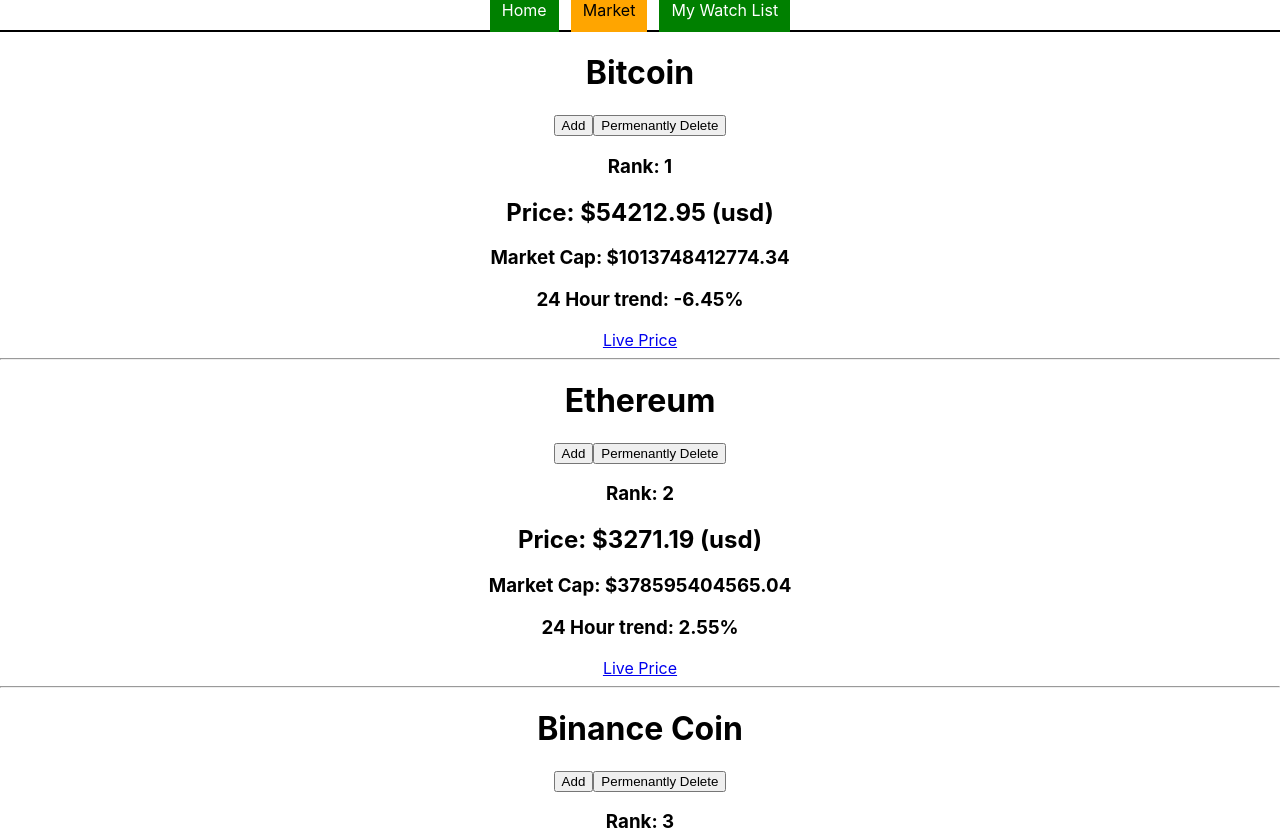
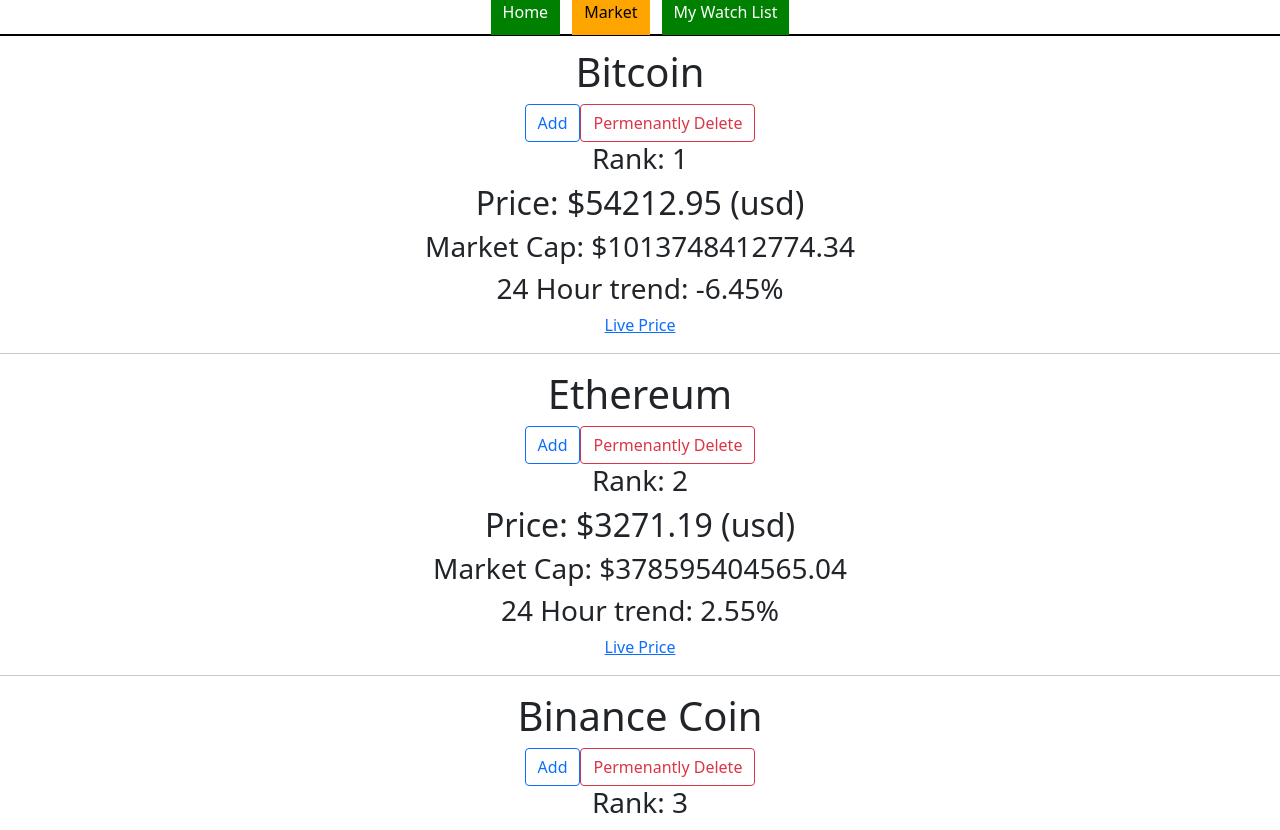
Before and after one commit to xiaochenx/project-2-crypto-wallet, a React (Create React App) app in the folder crypto-wallet/: page /market in a window 1280 px wide. Shown: the top 830 px of the page. Built offline with nearby package versions, Linux system fonts and the light colour scheme; data requests are answered from the project's data file.

Commit message:
added detailed README.md

```diff
--- a/crypto-wallet/db.json
+++ b/crypto-wallet/db.json
@@ -121,13 +121,73 @@
       "watchList": false
     },
     {
-      "id": "chainlink-1",
-      "name": "Chainlink-1",
-      "rank": "12",
-      "price": "48.71",
-      "marketCap": "20410983630.19",
-      "ChangePercent24Hr": "3.40",
-      "livePrice": "https://etherscan.io/token/0x514910771af9ca656af840dff83e8264ecf986ca",
+      "id": "vechain",
+      "name": "VeChain",
+      "rank": "13",
+      "price": "0.23",
+      "marketCap": "14920732629.27",
+      "ChangePercent24Hr": "3.02",
+      "livePrice": "https://explore.veforge.com/",
+      "watchList": false
+    },
+    {
+      "id": "stellar",
+      "name": "Stellar",
+      "rank": "14",
+      "price": "0.62",
+      "marketCap": "14476284760.45",
+      "ChangePercent24Hr": "1.09",
+      "livePrice": "https://dashboard.stellar.org/",
+      "watchList": false
+    },
+    {
+      "id": "usd-coin",
+      "name": "USD Coin",
+      "rank": "15",
+      "price": "1.00",
+      "marketCap": "14408881197.51",
+      "ChangePercent24Hr": "0.01",
+      "livePrice": "https://etherscan.io/token/0xa0b86991c6218b36c1d19d4a2e9eb0ce3606eb48",
+      "watchList": false
+    },
+    {
+      "id": "ethereum-classic",
+      "name": "Ethereum Classic",
+      "rank": "16",
+      "price": "118.68",
+      "marketCap": "13804651728.78",
+      "ChangePercent24Hr": "-6.70",
+      "livePrice": "http://gastracker.io/",
+      "watchList": false
+    },
+    {
+      "id": "solana",
+      "name": "Solana",
+      "rank": "17",
+      "price": "44.38",
+      "marketCap": "12101221227.72",
+      "ChangePercent24Hr": "-0.827",
+      "livePrice": "https://explorer.solana.com/",
+      "watchList": false
+    },
+    {
+      "id": "theta",
+      "name": "THETA",
+      "rank": "18",
+      "price": "11.89",
+      "marketCap": "11897119348.07",
+      "ChangePercent24Hr": "-3.69",
+      "livePrice": "https://etherscan.io/token/0x3883f5e181fccaF8410FA61e12b59BAd963fb645",
+      "watchList": false
+    },
+    {
+      "id": "tron",
+      "name": "TRON",
+      "rank": "19",
+      "price": "0.14",
+      "marketCap": "10212607443.62",
+      "ChangePercent24Hr": "-1.34",
+      "livePrice": "https://tronscan.org/#/",
       "watchList": false
     }
   ]
--- a/crypto-wallet/package.json
+++ b/crypto-wallet/package.json
@@ -6,7 +6,9 @@
     "@testing-library/jest-dom": "^5.12.0",
     "@testing-library/react": "^11.2.6",
     "@testing-library/user-event": "^12.8.3",
+    "bootstrap": "^5.0.0",
     "react": "^17.0.2",
+    "react-bootstrap": "^1.5.2",
     "react-dom": "^17.0.2",
     "react-router-dom": "^5.2.0",
     "react-scripts": "4.0.3",
--- a/crypto-wallet/src/App.js
+++ b/crypto-wallet/src/App.js
@@ -1,5 +1,6 @@
 import React,{useState, useEffect} from 'react'
 import './App.css';
+import 'bootstrap/dist/css/bootstrap.min.css'
 
 import NavBar from './components/NavBar'
 import Market from './containers/Market'
--- a/crypto-wallet/src/components/CryptoList.js
+++ b/crypto-wallet/src/components/CryptoList.js
@@ -1,4 +1,5 @@
-import React from 'react'
+import React from 'react';
+import Button from 'react-bootstrap/Button'
 
 const API = 'http://localhost:3001/cryptos/'
 
@@ -51,8 +52,8 @@
 
      const renderCryptos = cryptos.map(crypto =>
         <div>
-            <h1>{crypto.name}</h1> <button onClick={handleClick(crypto.id)}>Add</button>
-            <button onClick={deleteCrypto(crypto.id)}>Permenantly Delete</button>
+            <h1>{crypto.name}</h1> <Button variant="outline-primary" onClick={handleClick(crypto.id)}>Add</Button>
+            <Button variant="outline-danger" onClick={deleteCrypto(crypto.id)}>Permenantly Delete</Button>
             <h3>Rank: {crypto.rank}</h3>
             <h2>Price: ${crypto.price} (usd)</h2>
             <h3>Market Cap: ${crypto.marketCap}</h3>
--- a/crypto-wallet/src/components/Watchlist.js
+++ b/crypto-wallet/src/components/Watchlist.js
@@ -1,4 +1,6 @@
-import React from 'react'
+import React from 'react';
+import Button from 'react-bootstrap/Button'
+
 
 const Watchlist = ({cryptos , setCryptos }) => {
 
@@ -16,7 +18,7 @@
         console.log({ watchlist : crypto.watchlist})
         if(!crypto.watchList) return null;
         return <div>
-            <h1>{crypto.name}</h1> <button onClick={handleClick(crypto.id)}>Delete</button>
+            <h1>{crypto.name}</h1> <Button variant="outline-danger" onClick={handleClick(crypto.id)}>Delete</Button>
             <h2>Price: ${crypto.price} (usd)</h2>
             <h3>Market Cap: ${crypto.marketCap}</h3>
             <h3>24 Hour trend: {crypto.ChangePercent24Hr}%</h3>
```
Also changed, not shown: 1 other file (tests, documents, lock files or other folders).
